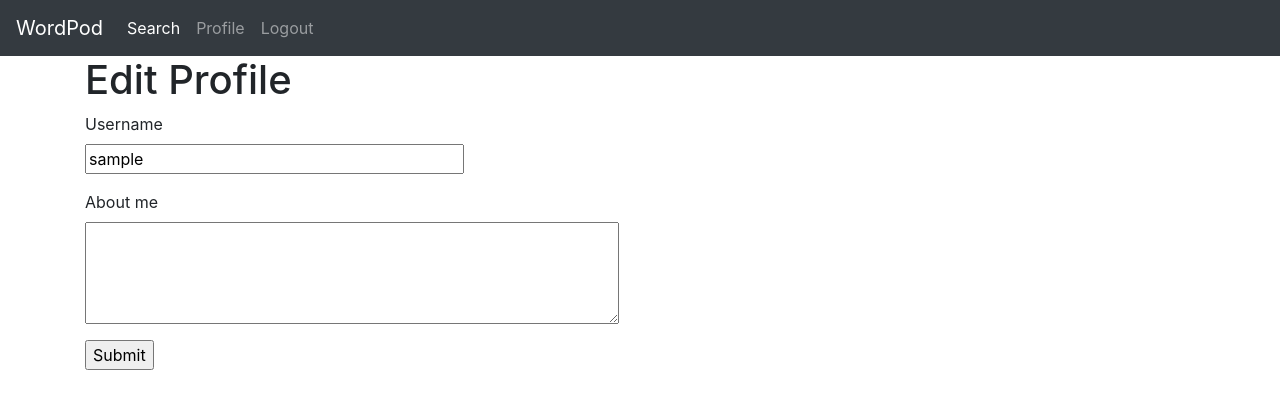
After one commit to sseidmed/Vocabulary-Flask-app, a Flask app: page /edit_profile in a window 1280 px wide. The commit adds this page. Shown: the top 409 px of the page. Run offline with Flask 2, Linux system fonts and the light colour scheme; the visitor is signed in with stand-in values (Sample User, id 1); data comes from the database, SQL or seed files in the repository; both versions use the stored data as it was after the commit; some libraries are stand-ins or nearby versions.

Commit message:
added a profile page

```diff
--- a/app/forms.py
+++ b/app/forms.py
@@ -1,6 +1,6 @@
 from flask_wtf import FlaskForm
-from wtforms import StringField, PasswordField, BooleanField, SubmitField, validators
-from wtforms.validators import ValidationError, DataRequired, Email, EqualTo
+from wtforms import StringField, PasswordField, TextAreaField, BooleanField, SubmitField, validators
+from wtforms.validators import ValidationError, DataRequired, Email, EqualTo, Length
 from app.models import User, Wordlist, Word
 
 class RegistrationForm(FlaskForm):
@@ -28,6 +28,11 @@ class LoginForm(FlaskForm):
     remember_me=BooleanField('Remember Me')
     submit=SubmitField('Sign In')
 
+class EditProfileForm(FlaskForm):
+    username=StringField('Username', validators=[DataRequired()])
+    about_me=TextAreaField('About me', validators=[Length(min=0, max=140)])
+    submit=SubmitField('Submit')
+
 class EditWordlistForm(FlaskForm):
     title = StringField('Title', validators=[DataRequired()])
     submit=SubmitField('Submit')
--- a/app/models.py
+++ b/app/models.py
@@ -15,6 +15,7 @@ class User(UserMixin, db.Model):
     username=db.Column(db.String(64), index=True, unique=True)
     email=db.Column(db.String(120), index=True, unique=True)
     password_hash=db.Column(db.String(128))
+    about_me=db.Column(db.String(140))
     wordlists=db.relationship('Wordlist', backref='learner', lazy='dynamic')
 
     def __repr__(self):
--- a/app/routes.py
+++ b/app/routes.py
@@ -1,7 +1,7 @@
 from flask import render_template, flash, redirect, url_for, jsonify, make_response
 from app import app
 from datetime import date
-from app.forms import LoginForm, EditWordlistForm, AddWordlistForm, RegistrationForm
+from app.forms import LoginForm, EditWordlistForm, AddWordlistForm, RegistrationForm, EditProfileForm
 from flask_login import current_user, login_user
 from app.models import User, Wordlist, Word
 from flask_login import logout_user, current_user, logout_user, login_required
@@ -27,6 +27,33 @@ def index():
         return redirect(url_for('index'))
     wordlists = current_user.wordlists.all()
     return render_template('index.html',title='Home', wordlists=wordlists, form=form)
+
+@app.route('/user/<username>', methods=["GET", "POST"])
+@login_required
+def user(username):
+    user=User.query.filter_by(username=username).first_or_404()
+    return render_template("user.html", user=user)
+
+@app.route('/edit_profile', methods=['GET', 'POST'])
+@login_required
+def edit_profile():
+    form=EditProfileForm()
+    if form.validate_on_submit():
+        current_user.username=form.username.data
+        current_user.about_me=form.about_me.data
+        db.session.commit()
+        flash('Your changes have been saved.')
+        return redirect(url_for('user', username=current_user.username))
+    elif request.method == 'GET':
+        form.username.data=current_user.username
+        form.about_me.data=current_user.about_me
+    return render_template('edit_profile.html', title='Edit Profile', form=form)
+
+@app.route('/index/<int:wordlist_id>')
+def wordlist(wordlist_id):
+    wordlist=Wordlist.query.get_or_404(wordlist_id)
+    words=wordlist.words
+    return render_template('wordlist.html', title=wordlist.title, wordlist=wordlist, words=words)
 
 @app.route('/login', methods=["GET", "POST"])
 def login():
@@ -102,7 +129,7 @@ def delete_wordlist(wordlist_id):
 
 @app.route('/search', methods=["GET", "POST"])
 @login_required
-def search():
+def search_word():
     if request.method == "GET":
         wordlist_collection = current_user.wordlists.all()
         return render_template("search.html", wordlist_collection=wordlist_collection)
@@ -114,8 +141,8 @@ def search():
         print(req['type'])
         print(req['definition'])
         print(req['selected_wordlist'])
-        wl = Wordlist.query.get(int(req['selected_wordlist']))
-        print(wl)
+        wordlist = Wordlist.query.get_or_404(int(req['selected_wordlist']))
+        print(wordlist)
         example1 = 'example1'
         if example1 in req.keys():
             print(req['example1'])
@@ -123,22 +150,22 @@ def search():
         else:
             print("key doesnt exist")
             w = Word(name=req['name'], part=req['type'], definition=req['definition'])
-        wl.words.append(w)
+        wordlist.words.append(w)
         db.session.commit()
         flash("Word successfully added!")
-        return redirect(url_for("index"))
+        return render_template("index.html")
 
-@app.route('/delete_word/<int:word_id>', methods=["GET", "POST"])
+
+
+@app.route('/index/<int:wordlist_id>/<int:word_id>/delete', methods=["POST"])
 @login_required
-def delete_word(word_id):
+def delete_word(word_id, wordlist_id):
     word=Word.query.get_or_404(word_id)
-    wordlist = word.wordlists[0]
-    wordlist_id = wordlist.id
-    print(wordlist_id)
+    wordlist = Wordlist.query.get_or_404(wordlist_id)
     db.session.delete(word)
     db.session.commit()
     flash("Word deleted!", "success")
-    return redirect(url_for('index'))
+    return redirect(url_for('wordlist', wordlist_id=wordlist.id))
 
 
 @app.route('/logout')
--- a/app/templates/base.html
+++ b/app/templates/base.html
@@ -11,7 +11,33 @@
       {% block metacontent %}{% endblock %}
     </head>
     <body>
-        {% include 'includes/_navbar.html' %}
+        <!-- navbar goes here -->
+        <nav class="navbar navbar-expand-lg navbar-dark bg-dark">
+            <button class="navbar-toggler" type="button" data-toggle="collapse" data-target="#navbarTogglerDemo01" aria-controls="navbarTogglerDemo01" aria-expanded="false" aria-label="Toggle navigation">
+              <span class="navbar-toggler-icon"></span>
+            </button>
+            <div class="collapse navbar-collapse" id="navbarTogglerDemo01">
+                <a class="navbar-brand" href="{{ url_for('index') }}">WordPod</a>
+              <ul class="navbar-nav mr-auto mt-2 mt-lg-0">
+                <li class="nav-item active">
+                    <a class="nav-link" href="{{ url_for('search_word')}}">Search<span class="sr-only">(current)</span></a>
+                </li>
+                {% if current_user.is_anonymous %}
+                <li class="nav-item">
+                    <a class="nav-link" href="{{ url_for('login') }}">Login</a>
+                </li>
+                <li class="nav-item">
+                    <a class="nav-link" href="{{ url_for('register') }}">Register</a>
+                </li>
+                {% else %}
+                <a class="nav-link" href="{{ url_for('user', username=current_user.username) }}">Profile</a>
+                <a class="nav-link" href="{{ url_for('logout') }}">Logout</a>
+                {% endif %}
+              </ul>
+            </div>
+          </nav>
+
+
             <div class="container">
                 {% with messages=get_flashed_messages() %}
                     {% if messages %}
--- /dev/null
+++ b/app/templates/edit_profile.html
@@ -0,0 +1,19 @@
+{% extends "base.html" %}
+
+{% block content %}
+
+    <h1>Edit Profile</h1>
+    <form action="" method="post">
+        {{ form.hidden_tag() }}
+        <p>
+            {{ form.username.label }}<br>
+            {{ form.username(size=32) }}<br>
+        </p>
+        <p>
+            {{ form.about_me.label }}<br>
+            {{ form.about_me(cols=50, rows=4) }}<br>
+
+        </p>
+        <p>{{ form.submit() }}</p>
+    </form>
+{% endblock %}
--- a/app/templates/search.html
+++ b/app/templates/search.html
@@ -2,7 +2,7 @@
 
 {% block content %}
 
-<form action="{{ url_for('search') }}">
+<form action="{{ url_for('search_word') }}">
 
     <div class="search-container">
         <h1 id="search-head">Search for Word</h1>
--- a/app/templates/wordlist.html
+++ b/app/templates/wordlist.html
@@ -7,9 +7,9 @@
 
 {% block content %}
     <p>The current learner is: {{ wordlist.learner }}</p>
-    <h3><strong>{{ wordlist.title }}</strong></h3>
+    <h3><strong>{{ title }}</strong></h3>
     <p class="created-date">Created on {{ wordlist.timestamp.date() }}</p>
-    {% for word in wl_words %}
+    {% for word in words %}
         <div class="word-card">
             <div class="word-info">
                 <div class="word">
@@ -17,7 +17,7 @@
                 </div>
 
                 <div class="word">
-                    <form action="{{url_for('delete_word', word_id=word.id)}}", method="POST">
+                    <form action="{{url_for('delete_word', wordlist_id=wordlist.id, word_id=word.id)}}", method="POST">
                         <input type="hidden" name="_method" value="DELETE">
                         <button type="submit" class="btn btn-danger" onclick="return confirm('Are you sure you want to delete this word?')"><i class="fa fa-trash-o"></i></button>
                     </form>
```
Also changed, not shown: app/templates/includes/_navbar.html (deleted, +0 -29 lines), app/templates/user.html (added, +17 -0 lines), migrations/versions/f889b3f7ef1e_.py (added, +32 -0 lines), app.db.
